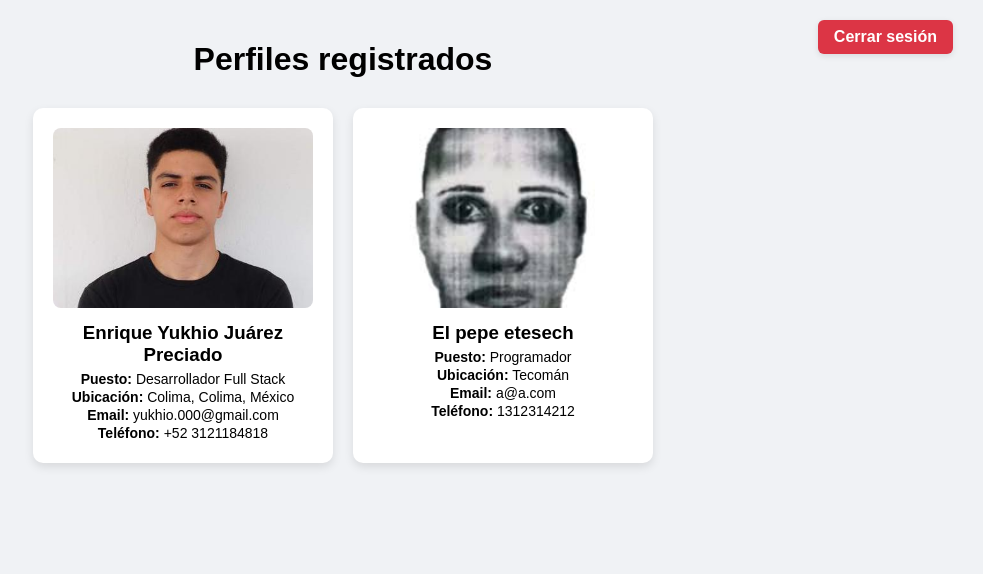
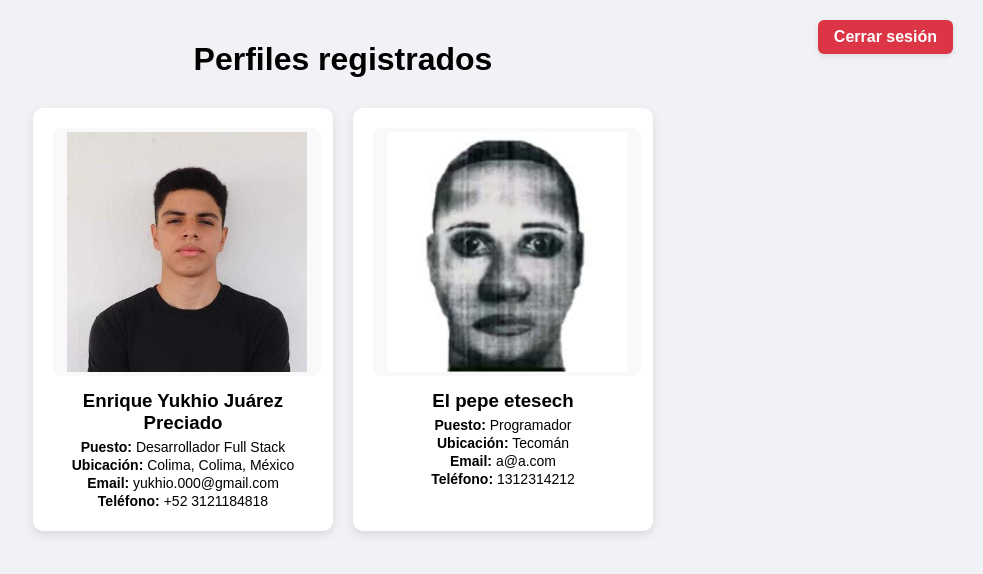
Before and after one commit to Yukhio/landing_page, a Flask app: page /perfiles in a window 1280 px wide. Shown: the top 574 px of the page, without its empty margins (297-1280 px from the left). Run offline with Flask 3, Linux system fonts and the light colour scheme; the visitor is signed in with stand-in values (Sample User, id 1).

Commit message:
fix(perfiles): Se modificó la mostrar los perfiles y sus fotos

```diff
--- a/app.py
+++ b/app.py
@@ -19,14 +19,13 @@ USUARIOS_FILE = "usuarios.json"
 
 def cargar_usuarios():
     if os.path.exists(USUARIOS_FILE):
-        with open(USUARIOS_FILE, "r") as f:
+        with open(USUARIOS_FILE, "r", encoding="utf-8") as f:
             return json.load(f)
     return {}
 
 def guardar_usuarios(data):
-    with open(USUARIOS_FILE, "w") as f:
-        json.dump(data, f, indent=2)
-
+    with open(USUARIOS_FILE, "w", encoding="utf-8") as f:
+        json.dump(data, f, indent=2, ensure_ascii=False)
 
 # Usuarios de ejemplo
 usuarios = cargar_usuarios()
--- a/templates/perfiles.html
+++ b/templates/perfiles.html
@@ -1,5 +1,6 @@
 <!DOCTYPE html>
 <html lang="es">
+
 <head>
     <meta charset="UTF-8">
     <title>Todos los perfiles</title>
@@ -10,39 +11,50 @@
             margin: 0;
             padding: 20px;
         }
+
         h1 {
             text-align: center;
             margin-bottom: 30px;
         }
+
         .grid {
             display: flex;
             flex-wrap: wrap;
             gap: 20px;
             justify-content: center;
         }
+
         .card {
             background: white;
             border-radius: 10px;
-      box-shadow: 0 4px 10px rgba(0,0,0,0.1);
+            box-shadow: 0 4px 10px rgba(0, 0, 0, 0.1);
             padding: 20px;
             width: 260px;
             text-align: center;
         }
+
         .card img {
             width: 100%;
+            max-height: 240px;
+            height: auto;
             border-radius: 8px;
-      max-height: 180px;
-      object-fit: cover;
+            object-fit: contain;
+            /* evita que se corte */
+            background-color: #f9f9f9;
+            padding: 4px;
         }
+
         .card h3 {
             margin: 10px 0 5px;
         }
+
         .card p {
             margin: 2px 0;
             font-size: 14px;
         }
     </style>
 </head>
+
 <body>
     <a href="{{ url_for('logout') }}" style="
         position: absolute;
@@ -73,4 +85,5 @@
         {% endfor %}
     </div>
 </body>
+
 </html>
```
Lines whose indentation alone changed are shown as unchanged.
